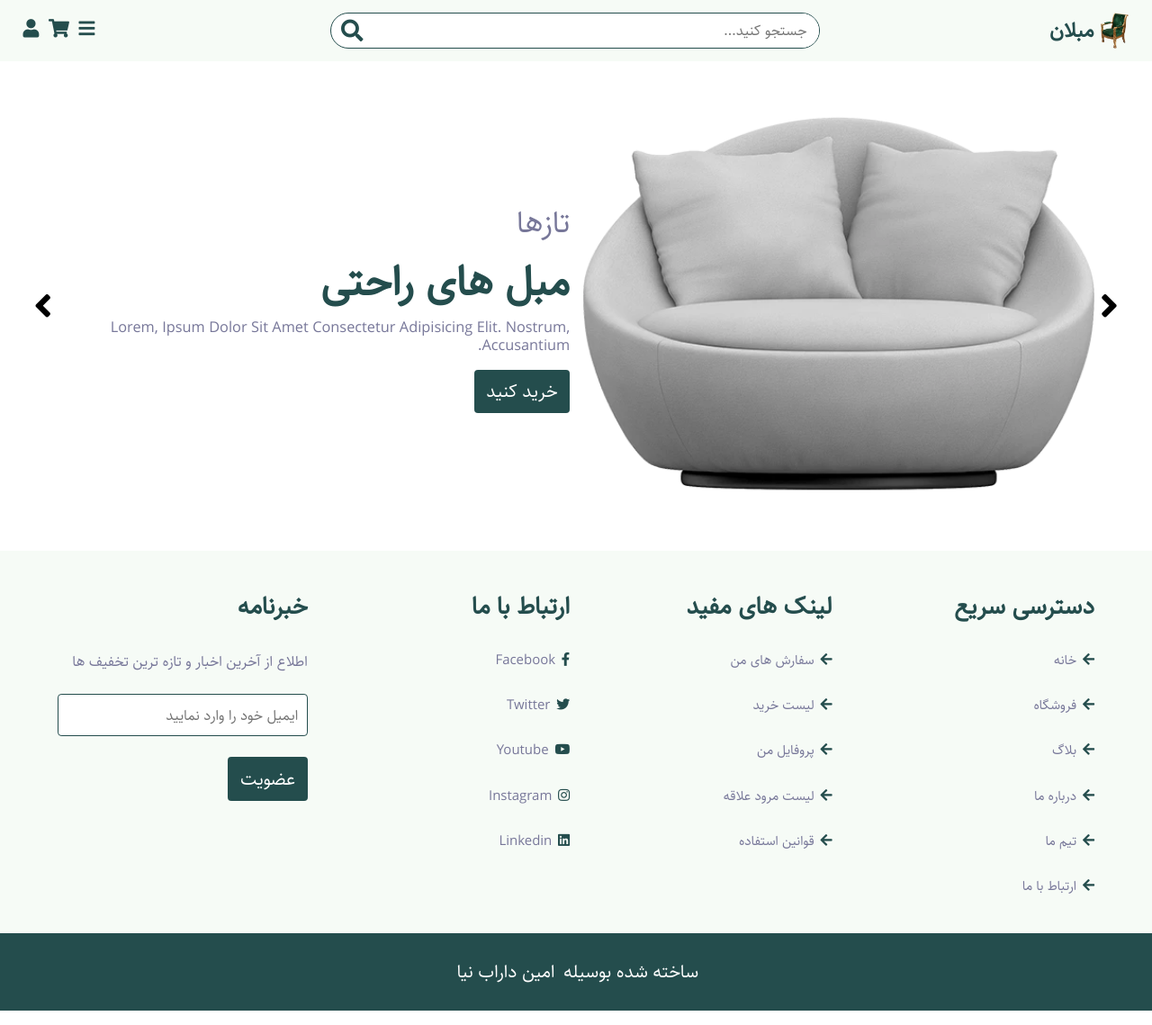
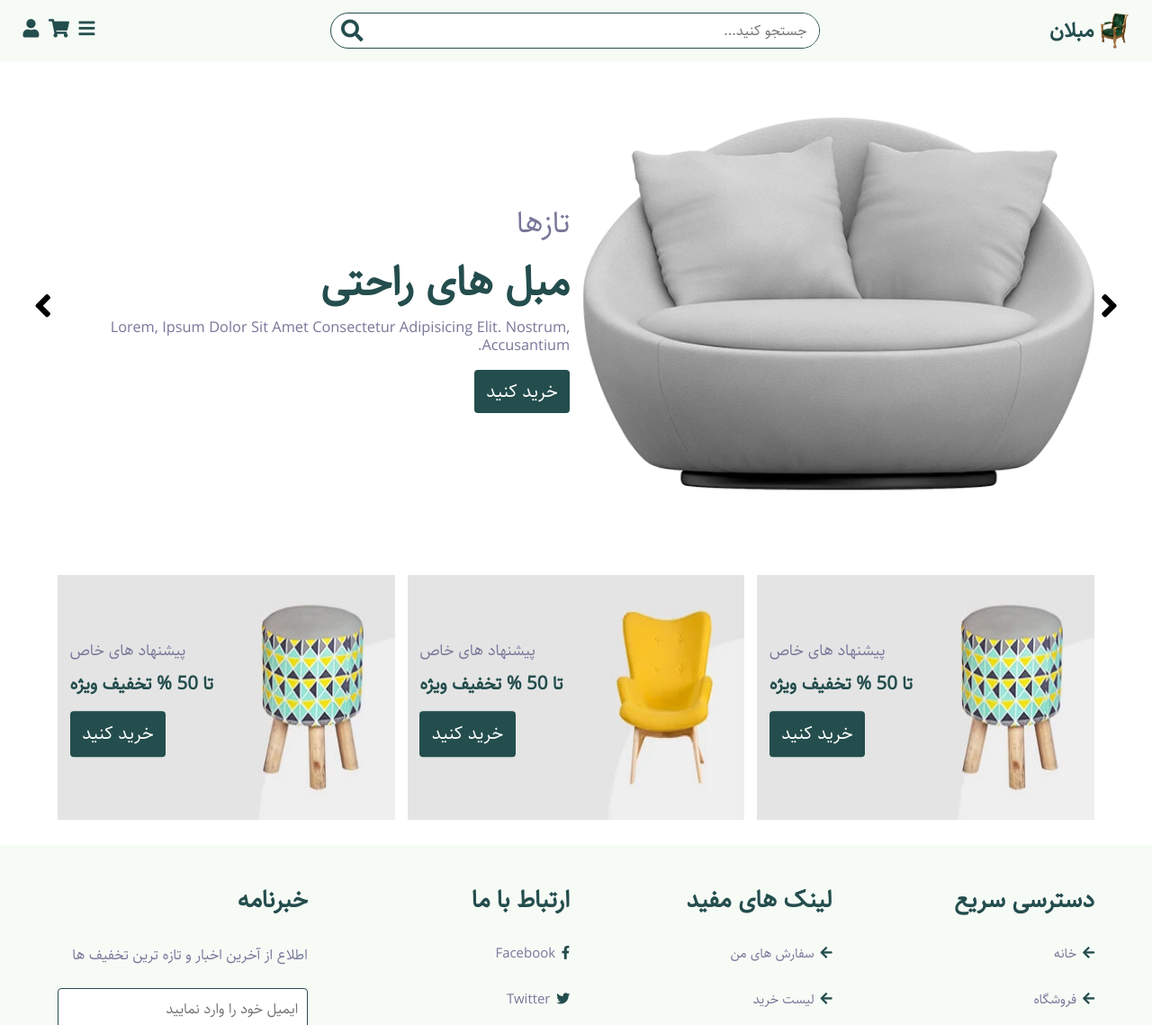
Before and after one commit to amin-da/FurnitureShop, a website: page home.html in a window 1280 px wide. Shown: the top 1139 px of the page at 90% size. Drawn offline with nearby package versions, Linux system fonts and the light colour scheme.

Commit message:
add banners in home page

```diff
--- a/css/style.scss
+++ b/css/style.scss
@@ -381,7 +381,6 @@ section {
 }
 
 //Footer Style
-
 .footer {
   background: $light-bg;
   direction: rtl;
@@ -448,7 +447,6 @@ section {
 }
 
 // Home style
-
 @keyframes fadeOut {
   0% {
     transform: scale(0.5);
@@ -541,6 +539,51 @@ section {
   }
 }
 
+// Home Banner style
+
+.banner-container {
+  @include grid(25rem);
+
+  .banner {
+    height: 20rem;
+    position: relative;
+    overflow: hidden;
+    cursor: pointer;
+
+    img {
+      height: 100%;
+      width: 100%;
+      object-fit: center;
+    }
+
+    &:hover img {
+      transform: scale(1.15);
+    }
+
+    .content {
+      position: absolute;
+      top: 50%;
+      left: 1rem;
+      transform: translateY(-50%);
+
+      span {
+        font-size: 1.3rem;
+        color: $light-color;
+      }
+
+      h3 {
+        padding-top: 0.5rem;
+        font-size: 1.5rem;
+        color: $green;
+      }
+
+      .btn {
+        padding: 0.7rem 1rem;
+      }
+    }
+  }
+}
+
 // Media queris
 
 @media (max-width: 991px) {
--- a/home.html
+++ b/home.html
@@ -177,6 +177,39 @@
       </section>
     <!-- Home section ends -->
 
+    <!-- banner section starts -->
+      <section class="banner-container">
+
+        <div class="banner">
+          <img src="./image/banner-3.jpg" alt="">
+          <div class="content">
+            <span>پیشنهاد های خاص</span>
+            <h3>تا 50 % تخفیف ویژه</h3>
+              <a href="#" class="btn">خرید کنید</a>
+          </div>
+        </div>
+
+        <div class="banner">
+            <img src="./image/banner-1.jpg" alt="" >
+            <div class="content ">
+              <span>پیشنهاد های خاص</span>
+              <h3>تا 50 % تخفیف ویژه</h3>
+                <a href="#" class="btn">خرید کنید</a>
+            </div>
+          </div>
+
+          <div class="banner">
+              <img src="./image/banner-3.jpg" alt="">
+              <div class="content">
+                <span>پیشنهاد های خاص</span>
+                <h3>تا 50 % تخفیف ویژه</h3>
+                  <a href="#" class="btn">خرید کنید</a>
+              </div>
+            </div>
+
+      </section>
+    <!-- banner section ends -->
+
 
     <!-- Footer section -->
     <section class="footer">
--- a/js/script.js
+++ b/js/script.js
@@ -67,5 +67,5 @@ function prevSlide() {
   slides[index].classList.add("active");
 }
 
-setInterval(nextSlide, 4000);
-setInterval(prevSlide, 8000);
+setInterval(nextSlide, 2500);
+setInterval(prevSlide, 5000);
```
Also changed, not shown: css/style.css, image/banner-4.png (added).
